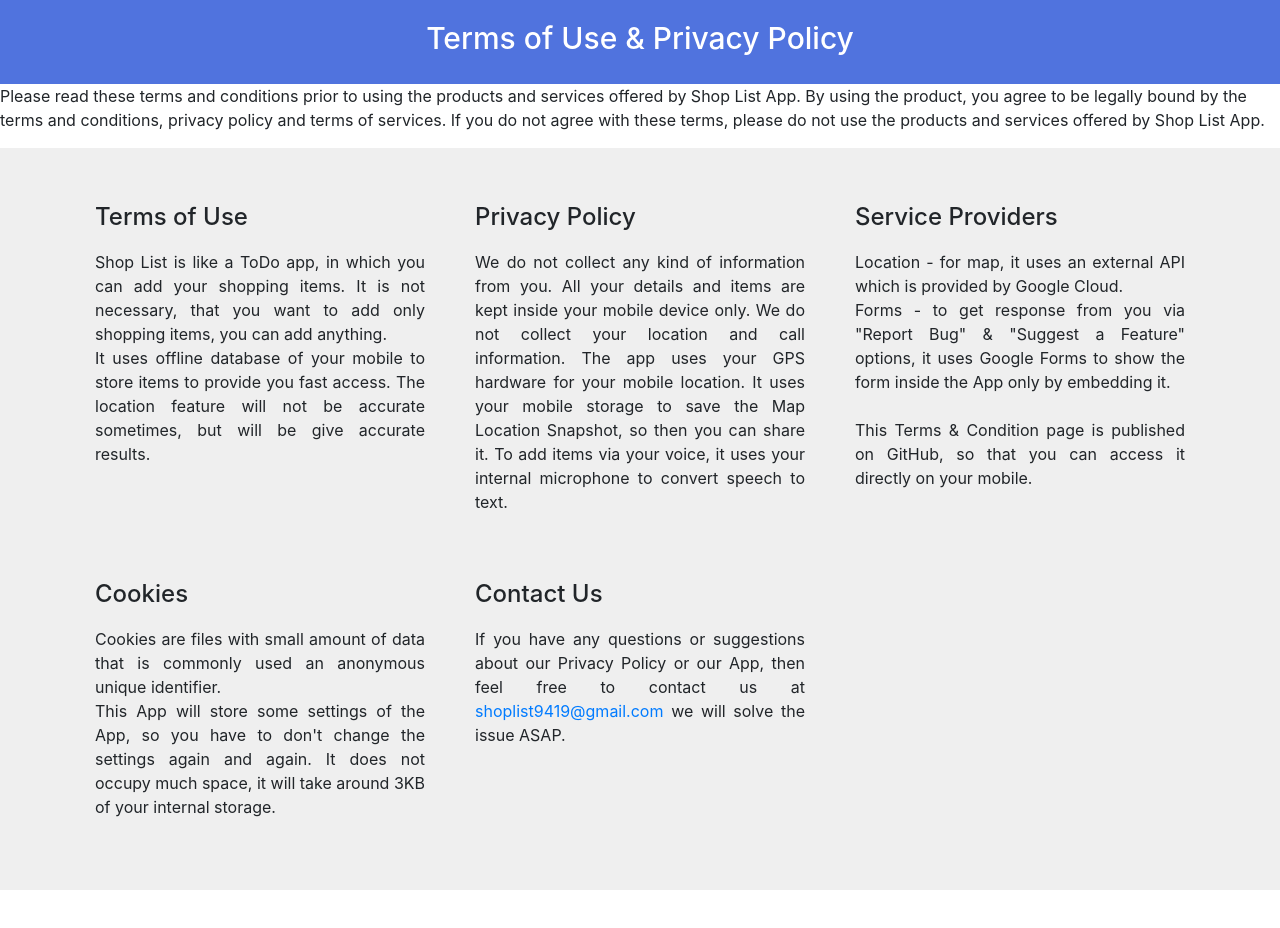
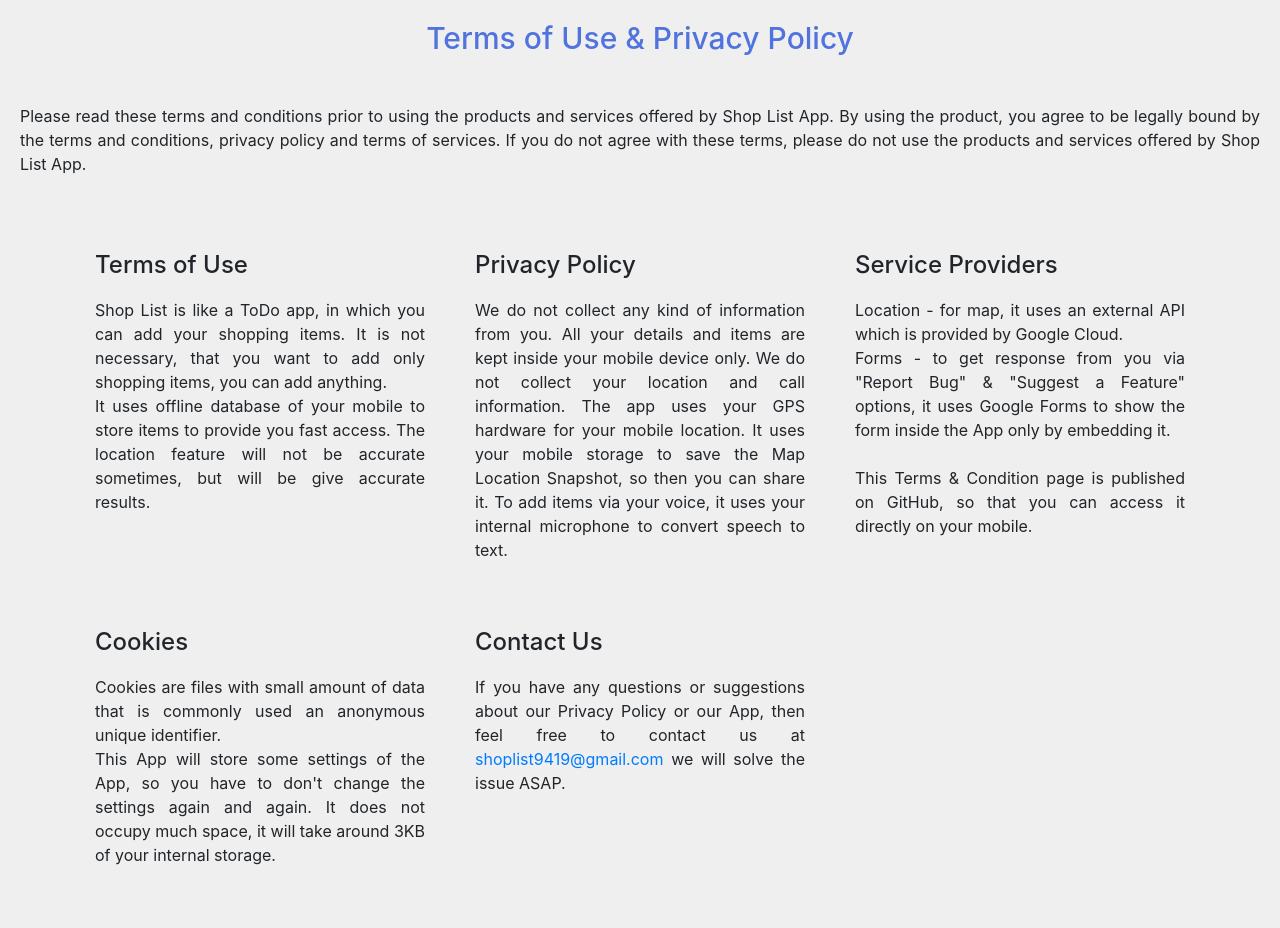
Before and after one commit to roshan9419/ShopListTermsPrivacyPolicy, a plain HTML site: page index.html in a window 1280 px wide. Before the commit the page ends 890 px from the top, so only its background shows below. Drawn offline with nearby package versions, Linux system fonts and the light colour scheme.

Commit message:
Update style.css

```diff
--- a/style.css
+++ b/style.css
@@ -9,7 +9,7 @@ body {
 	color:#000;
 }
 #titleSection {
-	background-color: #5073de;
+	background-color: #efefef;
 	padding-bottom: 20px;
 	padding-left: 20px;
 	padding-top: 20px;
@@ -21,7 +21,7 @@ body {
 	text-align: left;
 	font-weight: 500;
 	font-size: 30px;
-	color: #fff;
+	color: #5073de;
 }
 
 #services
@@ -52,3 +52,11 @@ body {
 	text-align: justify;
 
 }
+
+#read-terms
+{
+	background-color: #efefef;
+	padding: 20px;
+	text-align: justify;
+	margin: 0px;
+}
```
Lines whose indentation alone changed are shown as unchanged.
